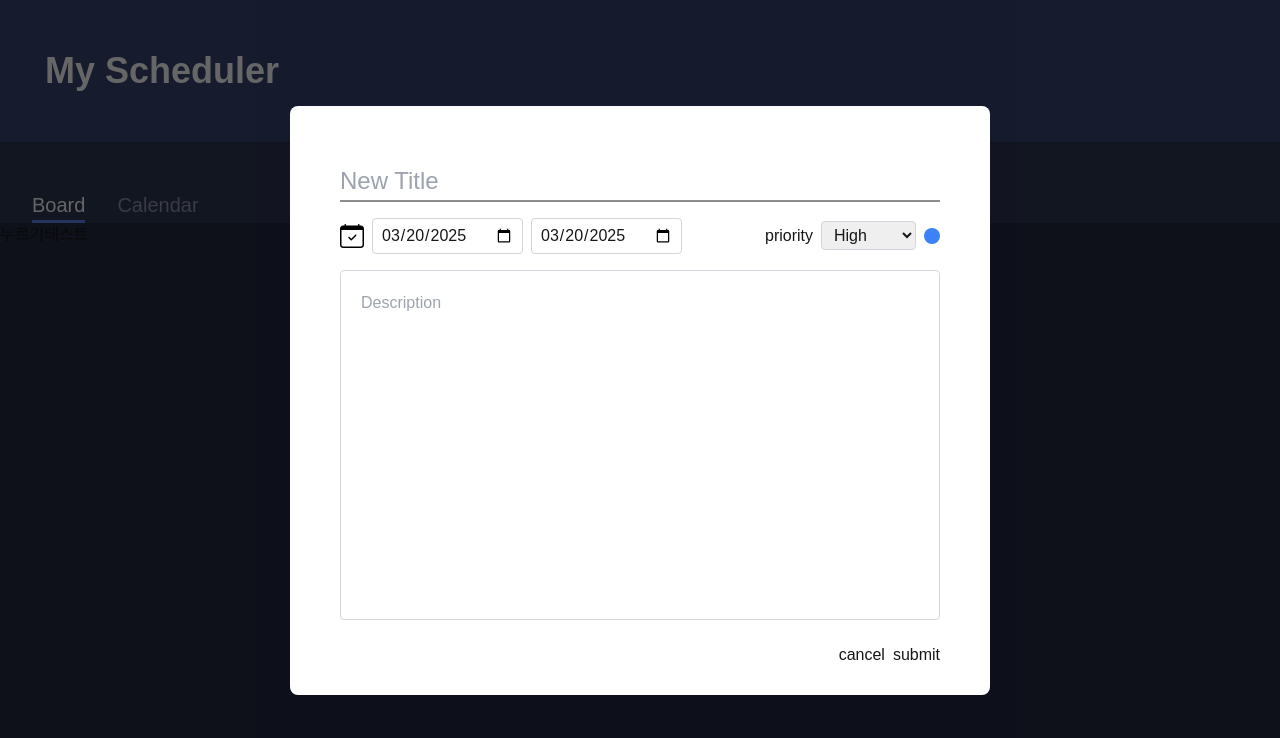
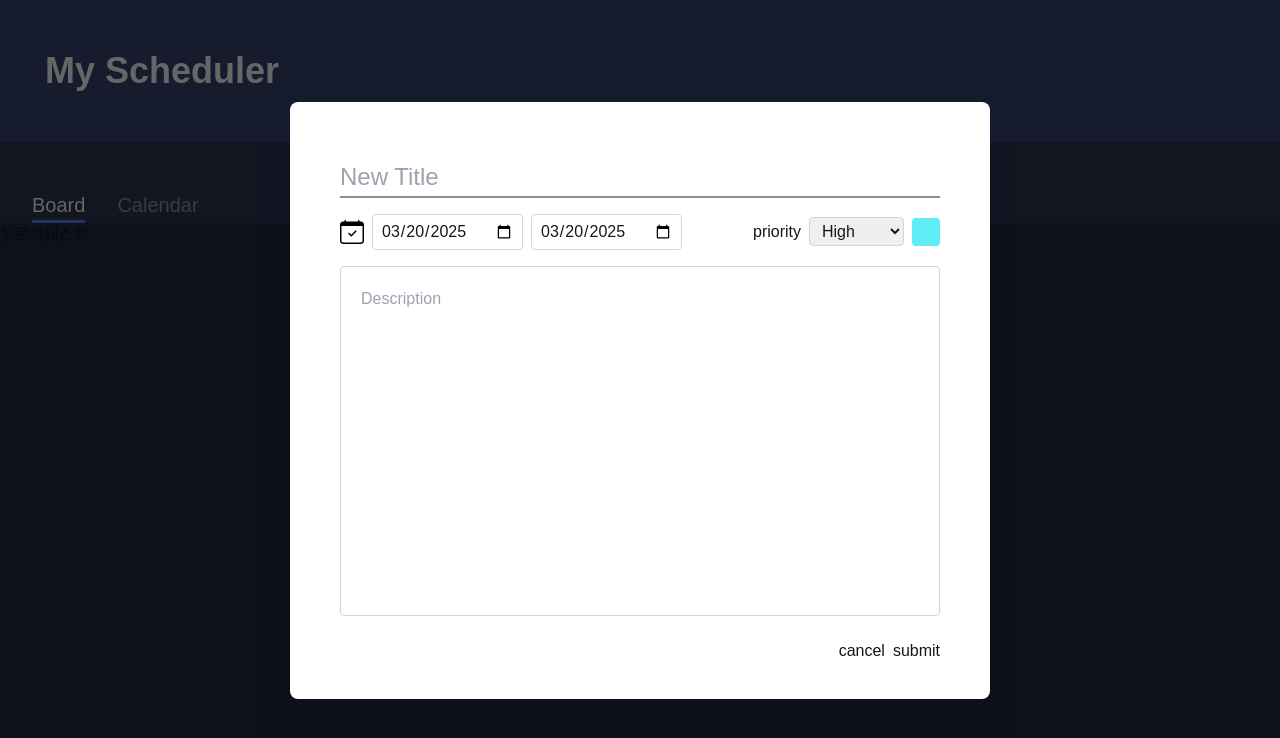
Before and after one commit to f-lab-edu/my-scheduler, a Next.js app: page /schedule in a window 1280 px wide. Both pictures are taken after a click on the button "누르기테스트". Shown: the top 738 px of the page. Built offline with nearby package versions, Linux system fonts and the light colour scheme.

Commit message:
editor action과 분리해서 처리

```diff
--- /dev/null
+++ b/src/app/schedule/actions/index.ts
@@ -0,0 +1,39 @@
+"use server";
+import { TaskFormStatus, Priority } from "@/types/schedule";
+
+export async function submitTask(
+  state: TaskFormStatus,
+  payload: FormData
+): Promise<TaskFormStatus> {
+  const title = payload.get("title")?.toString() || "";
+  const startDate = payload.get("startDate")?.toString() || "";
+  const endDate = payload.get("endDate")?.toString() || "";
+  const priority = (payload.get("priority")?.toString() || "High") as Priority;
+  const description = payload.get("description")?.toString() || "";
+
+  if (!title) {
+    return {
+      success: false,
+      message: "제목은 필수입니다.",
+    };
+  } else if (!startDate) {
+    return {
+      success: false,
+      message: "시작 날짜는 필수입니다.",
+    };
+  }
+
+  const newTask = {
+    title,
+    startDate,
+    endDate,
+    priority,
+    description,
+  };
+
+  return {
+    success: true,
+    message: "일정 생성 성공!",
+    newTask,
+  };
+}
--- a/src/components/common/Editor.tsx
+++ b/src/components/common/Editor.tsx
@@ -1,26 +1,44 @@
 "use client";
-import { useState, ChangeEvent } from "react";
-import calendarIcon from "@/assets/calendar.svg";
+import { useState, ChangeEvent, useActionState } from "react";
 import Image from "next/image";
 import dayjs from "dayjs";
-
-type DateField = "start" | "end";
+import { useModal } from "@/hooks/useModal";
+import calendarIcon from "@/assets/calendar.svg";
+import { submitTask } from "@/app/schedule/actions";
+import {
+  TaskFormStatus,
+  TaskForm,
+  Priority,
+  DateField,
+} from "@/types/schedule";
 
 const PRIORITIES = ["High", "Medium", "Low"];
+
 export default function Editor() {
-  const [formData, setFormData] = useState({
+  const { closeModal } = useModal();
+  const [formState, formAction] = useActionState<TaskFormStatus, FormData>(
+    submitTask,
+    {
+      success: false,
+      message: "",
+    }
+  );
+  const [taskFormData, setTaskFormData] = useState<TaskForm>({
     title: "",
-    // startDate: dayjs(new Date()).format("YYYY-MM-DD"),
-    // endDate: dayjs(new Date()).format("YYYY-MM-DD"),
     startDate: dayjs().format("YYYY-MM-DD"),
     endDate: dayjs().format("YYYY-MM-DD"),
     priority: "High",
     description: "",
   });
-  // TODO: 상태 및 props 처리
+
+  const priorityClasses: Record<Priority, string> = {
+    High: "bg-priority-high",
+    Medium: "bg-priority-medium",
+    Low: "bg-priority-low",
+  };
 
   const handleTitleChange = (event: ChangeEvent<HTMLInputElement>) => {
-    setFormData((prev) => ({ ...prev, title: event.target.value }));
+    setTaskFormData((prev) => ({ ...prev, title: event.target.value }));
   };
 
   const handleChangeDate = (
@@ -28,21 +46,19 @@ export default function Editor() {
     dateField: DateField
   ) => {
     const newDate = dayjs(event.target.value);
-    console.log("🟢", newDate);
-    const date = event.target.value;
 
-    // TODO: 해당 유효성 검사를 submit 때 할지
+    // TODO: 해당 유효성 검사를 submit 때 할지 정하기
     if (dateField === "end") {
-      if (newDate.isBefore(dayjs(formData.startDate))) {
+      if (newDate.isBefore(dayjs(taskFormData.startDate))) {
         alert("종료 날짜는 시작 날짜보다 이전일 수 없습니다.");
         return;
       }
-      setFormData((prev) => ({
+      setTaskFormData((prev) => ({
         ...prev,
         endDate: event.target.value,
       }));
     } else {
-      setFormData((prev) => ({
+      setTaskFormData((prev) => ({
         ...prev,
         startDate: event.target.value,
       }));
@@ -50,19 +66,26 @@ export default function Editor() {
   };
 
   const handlePrioritySelect = (event: ChangeEvent<HTMLSelectElement>) => {
-    setFormData((prev) => ({ ...prev, priority: event.target.value }));
+    setTaskFormData((prev) => ({
+      ...prev,
+      priority: event.target.value as Priority,
+    }));
   };
 
   const handleDescriptionChange = (event: ChangeEvent<HTMLTextAreaElement>) => {
-    setFormData((prev) => ({ ...prev, description: event.target.value }));
+    setTaskFormData((prev) => ({ ...prev, description: event.target.value }));
   };
 
   return (
-    <div className="py-[28px] px-[50px] rounded-lg bg-white ">
+    <form
+      action={formAction}
+      className="py-[28px] px-[50px] rounded-lg bg-white "
+    >
       <input
+        name="title"
         placeholder="New Title"
         className="mt-7 border-b-2 border-border-editor w-[600px] h-[40px] text-2xl outline-none"
-        value={formData.title}
+        value={taskFormData.title}
         onChange={handleTitleChange}
       />
 
@@ -75,28 +98,31 @@ export default function Editor() {
             alt="calendar icon"
           />
           <input
-            className="border border-gray-300 rounded px-2 py-1 outline-none"
+            name="startDate"
             type="date"
             placeholder="start"
-            value={formData.startDate}
+            value={taskFormData.startDate}
             onChange={(event: ChangeEvent<HTMLInputElement>) =>
               handleChangeDate(event, "start")
             }
+            className="border border-gray-300 rounded px-2 py-1 outline-none"
           />
           <input
-            className="border border-gray-300 rounded px-2 py-1 outline-none"
+            name="endDate"
             type="date"
             placeholder="end"
-            value={formData.endDate}
+            value={taskFormData.endDate}
             onChange={(event: ChangeEvent<HTMLInputElement>) =>
               handleChangeDate(event, "end")
             }
+            className="border border-gray-300 rounded px-2 py-1 outline-none"
           />
         </div>
 
         <div className="flex items-center space-x-2">
           <span>priority</span>
           <select
+            name="priority"
             className="border border-gray-300 rounded px-2 py-1 outline-none"
             onChange={handlePrioritySelect}
           >
@@ -106,21 +132,34 @@ export default function Editor() {
               </option>
             ))}
           </select>
-          <div className="w-4 h-4 rounded-full bg-blue-500" />
+          <div
+            className={`w-7 h-7 rounded ${
+              priorityClasses[taskFormData.priority]
+            }`}
+          />
         </div>
       </div>
 
       <textarea
+        name="description"
+        placeholder="Description"
+        value={taskFormData.description}
+        onChange={handleDescriptionChange}
         className="w-full min-h-[350px] h-32 mt-4 border border-gray-300 rounded p-5 outline-none resize-none"
-        placeholder="Description"
-        value={formData.description}
-        onChange={handleDescriptionChange}
       />
 
       <div className="flex justify-end space-x-2 mt-4">
-        <button>cancel</button>
-        <button>submit</button>
+        <button type="button">cancel</button>
+        <button type="submit">submit</button>
       </div>
-    </div>
+
+      {/* TODO: db 연결해서 테스트   */}
+      {formState?.success && (
+        <div className="text-green-600 mt-2">{formState.message}</div>
+      )}
+      {formState?.success === false && (
+        <div className="text-red-600 mt-2">{formState.message}</div>
+      )}
+    </form>
   );
 }
--- /dev/null
+++ b/src/types/schedule.ts
@@ -0,0 +1,22 @@
+export type DateField = "start" | "end";
+export type Priority = "High" | "Medium" | "Low";
+
+export type TaskForm = {
+  title: string;
+  startDate: string;
+  endDate: string;
+  priority: Priority;
+  description: string;
+};
+
+export type TaskFormStatus = {
+  success: boolean;
+  message: string;
+  newTask?: {
+    title: string;
+    startDate: string;
+    endDate: string;
+    priority: string;
+    description: string;
+  };
+};
--- a/tailwind.config.js
+++ b/tailwind.config.js
@@ -12,7 +12,7 @@ export default {
         headerBlue: "#374370",
         tabs: "#8E95AF",
         white: "#ffffff",
-        card: {
+        priority: {
           high: "#5feef8",
           medium: "#c4a8ff",
           low: "#ffd277",
```
Also changed, not shown: src/app/schedule/actionGroup/AddButton.tsx (renamed from src/app/schedule/actions/AddButton.tsx), src/app/schedule/actionGroup/TotalTaskCount.tsx (added).
